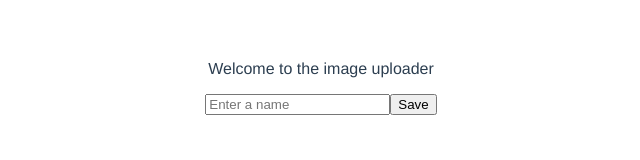
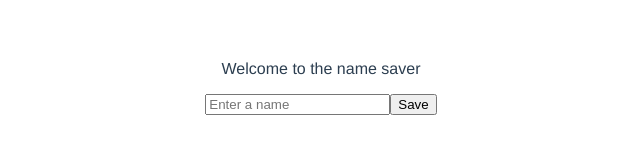
Before and after one commit to micklynch/gcp-image-uploader, a Vue app: page / in a window 1280 px wide. Shown: the top 160 px of the page, without its empty margins (319-959 px from the left). Built offline with nearby package versions, Linux system fonts and the light colour scheme; what vuefire would draw is missing.

Commit message:
Small change to test cloud build

```diff
--- a/src/App.vue
+++ b/src/App.vue
@@ -1,6 +1,6 @@
 <template>
   <div id="app">
-    <p>Welcome to the image uploader</p>
+    <p>Welcome to the name saver</p>
     <ImageUpload />
   </div>
 </template>
```
